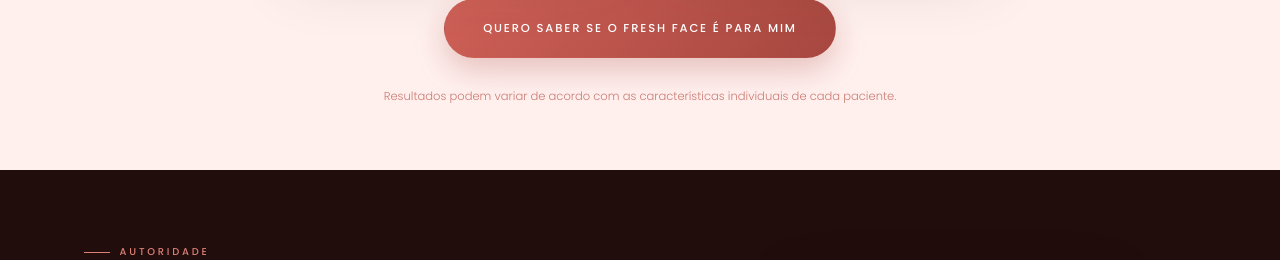
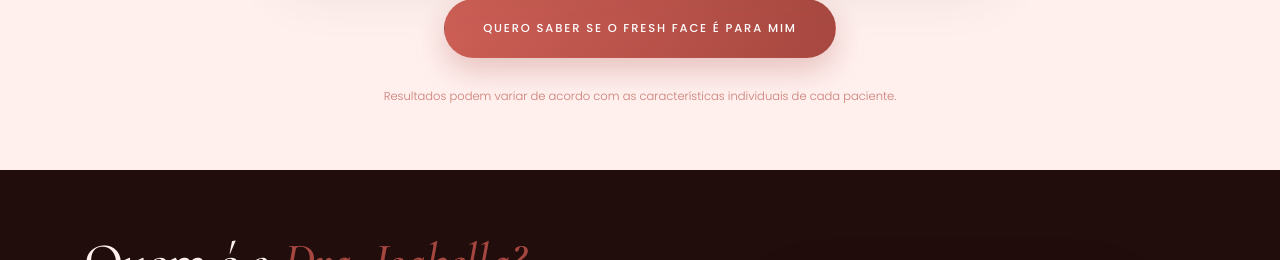
Before and after one commit to gabriellasaro-ui/wk-estetica-lp, a Flask app: template templates/fresh-face.html in a window 1280 px wide. Shown: the part 4193-4453 px from the top of the page. Run offline with Flask 3, Linux system fonts and the light colour scheme; the template is opened without the code that fills it, so the values that code supplies are empty.

Commit message:
correção

```diff
--- a/templates/fresh-face.html
+++ b/templates/fresh-face.html
@@ -366,7 +366,7 @@
       <div class="ff-split ff-reveal">
         <div>
           <div class="ff-head" style="margin-bottom: 1.4rem;">
-            <span class="ff-tag">Autoridade</span>
+            <h2 class="ff-title">Quem é a <em>Dra. Isabella?</em></h2>
           </div>
           <div class="ff-text">
             <p>
```
